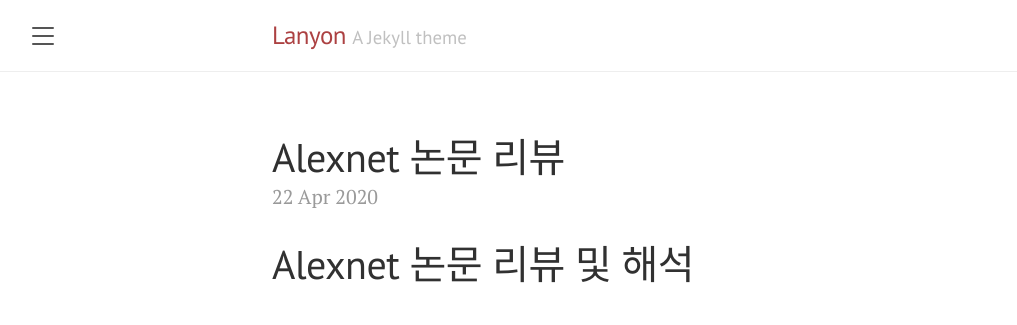
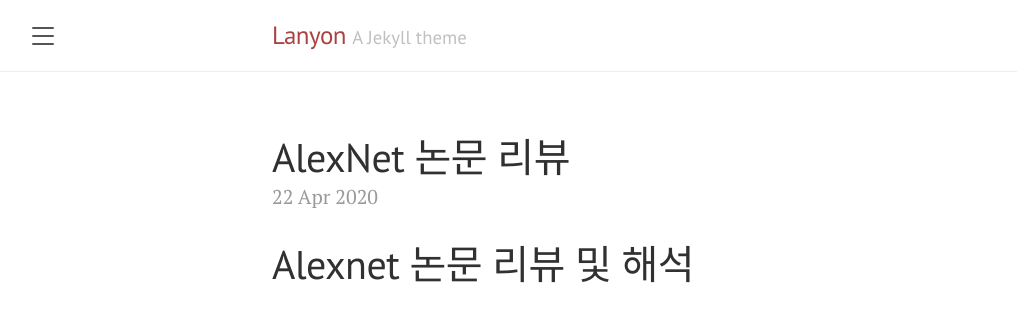
Before and after one commit to naknakLEE/naknakLEE.github.io, a Jekyll site: the page built from _posts/2020-04-22-AlexNet 논문 리뷰.md, in a window 1280 px wide and 900 px high. Shown: the top 325 px of the window, without its empty margins (8-1025 px from the left). Built offline with Jekyll 4.4.1, drawn with Linux system fonts in a browser that asks for light colours; our own code applies the rules of GitHub Pages for plain Markdown files; some of the changed lines change nothing that is shown.

Commit message:
포스팅 header추가 테스트

```diff
--- a/_posts/2020-04-22-AlexNet 논문 리뷰.md
+++ b/_posts/2020-04-22-AlexNet 논문 리뷰.md
@@ -1,3 +1,7 @@
+---
+layout: post
+title: AlexNet 논문 리뷰
+---
 # Alexnet 논문 리뷰 및 해석
 
 # ImageNet Classification with Deep Convolutional Neural Networks
```
